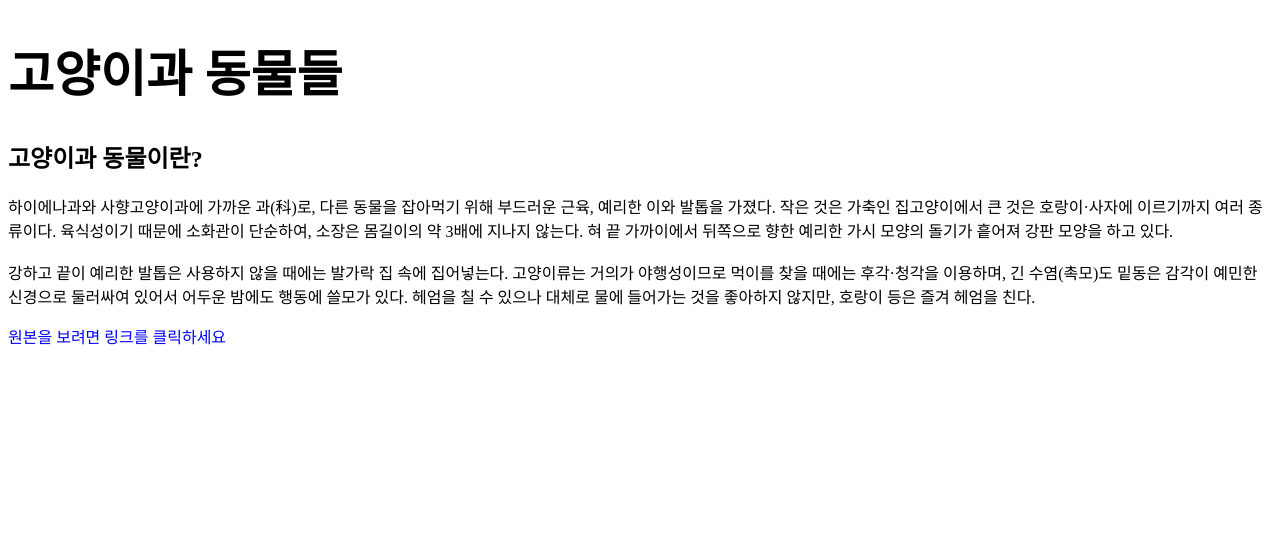
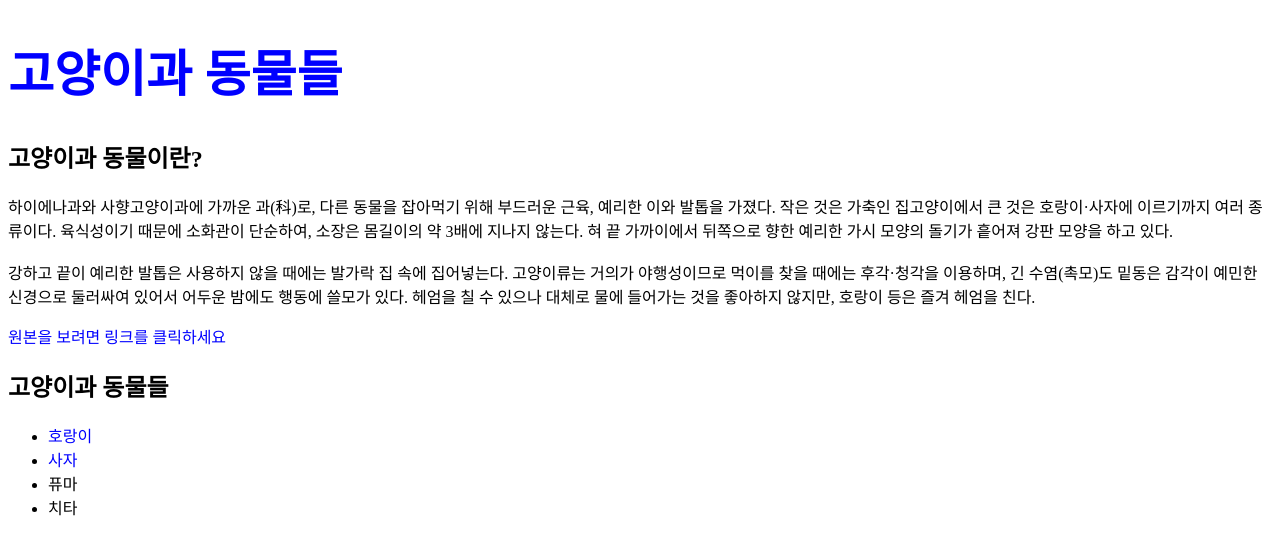
Before and after one commit to 1chori/felidae, a plain HTML site: page index.html in a window 1280 px wide. Drawn offline with Linux system fonts and the light colour scheme; a script that the page names is missing.

Commit message:
Add files via upload

```diff
--- a/index.html
+++ b/index.html
@@ -17,13 +17,20 @@
 </head>
 <head>
 <body>
-  <h1>고양이과 동물들</h1>
+  <h1><a href="Felidae.html">고양이과 동물들</a></h1>
   <h2>고양이과 동물이란?</h2>
   <p>하이에나과와 사향고양이과에 가까운 과(科)로, 다른 동물을 잡아먹기 위해 부드러운 근육, 예리한 이와 발톱을 가졌다. 작은 것은 가축인 집고양이에서 큰 것은 호랑이·사자에 이르기까지 여러 종류이다. 육식성이기 때문에 소화관이 단순하여, 소장은 몸길이의 약 3배에 지나지 않는다. 혀 끝 가까이에서 뒤쪽으로 향한 예리한 가시 모양의 돌기가 흩어져 강판 모양을 하고 있다.
 <br><br>
 강하고 끝이 예리한 발톱은 사용하지 않을 때에는 발가락 집 속에 집어넣는다. 고양이류는 거의가 야행성이므로 먹이를 찾을 때에는 후각·청각을 이용하며, 긴 수염(촉모)도 밑동은 감각이 예민한 신경으로 둘러싸여 있어서 어두운 밤에도 행동에 쓸모가 있다. 헤엄을 칠 수 있으나 대체로 물에 들어가는 것을 좋아하지 않지만, 호랑이 등은 즐겨 헤엄을 친다.
 </p>
 <a href="https://terms.naver.com/entry.naver?cid=40942&docId=1062054&categoryId=32624">원본을 보려면 링크를 클릭하세요</a>
+  <h2>고양이과 동물들</h2>
+  <ul>
+    <li><a href="Tiger.html">호랑이</a></li>
+    <li><a href="Lion.html">사자</a></li>
+    <li>퓨마</li>
+    <li>치타</li>
+  </ul>
       <p>
       <div id="disqus_thread"></div>
 <script>
```
Also changed, not shown: Felidae.html (+1 -8 lines).
